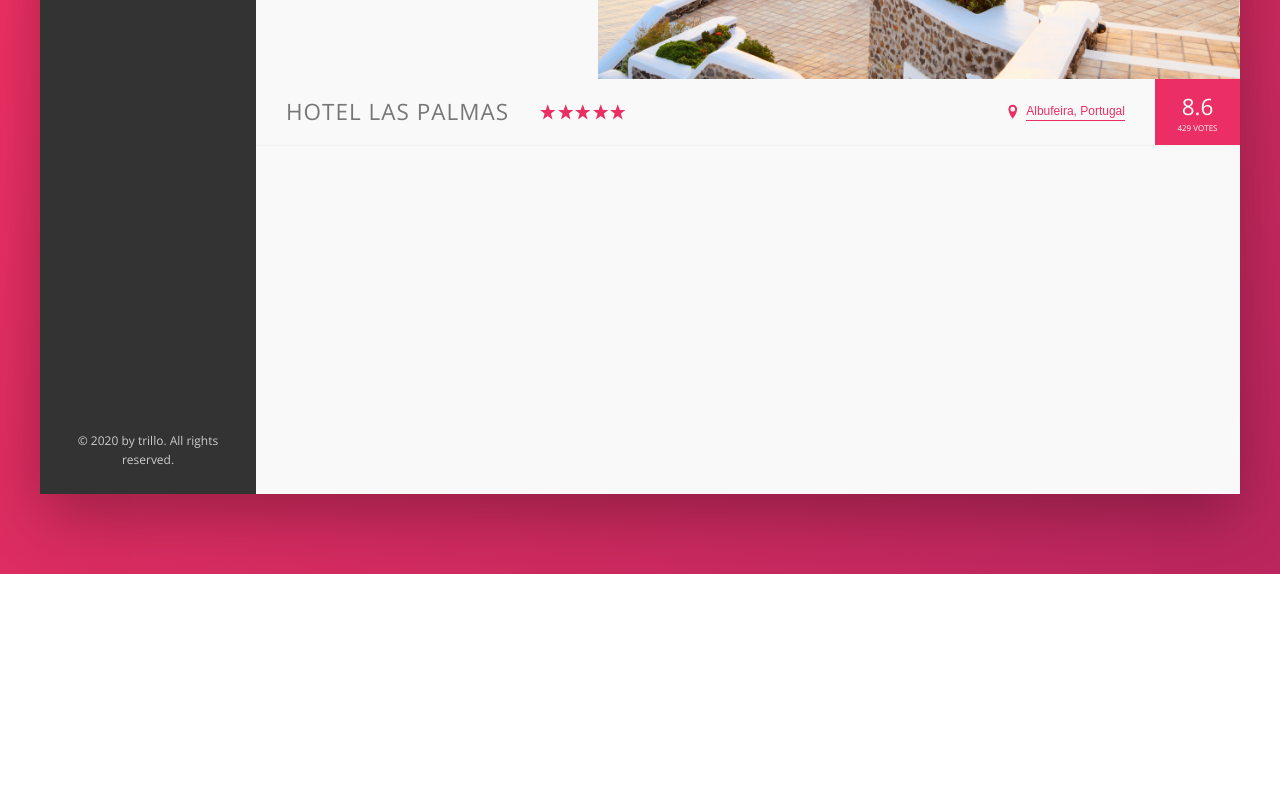
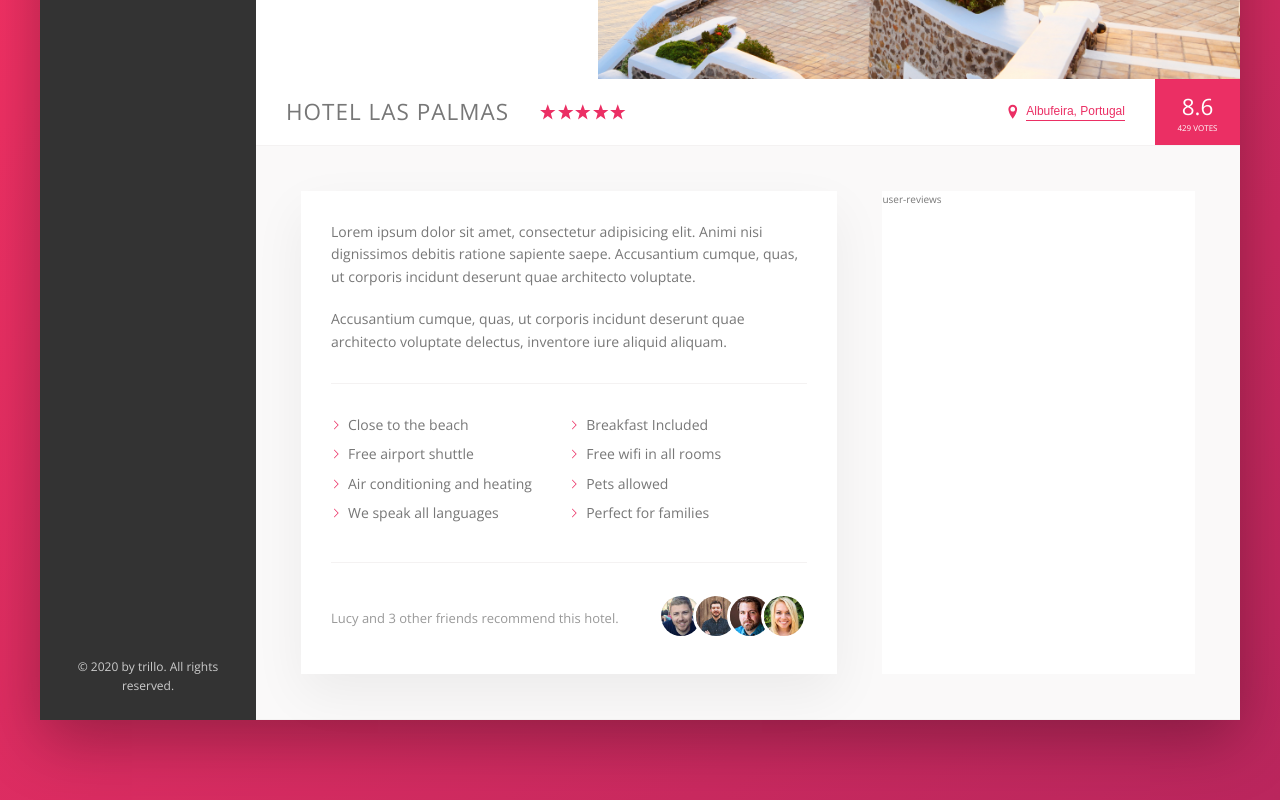
Before and after one commit to adityaiwd/trillo, a website: page index.html in a window 1280 px wide. Shown: the part 456-1256 px from the top of the page. Before the commit the page ends 1030 px from the top, so only its background shows below. Drawn offline with nearby package versions, Linux system fonts and the light colour scheme.

Commit message:
finished description section

```diff
--- a/index.html
+++ b/index.html
@@ -125,6 +125,40 @@
                             <div class="overview__rating-count">429 votes</div>
                         </div>
                     </div>
+                    <div class="detail">
+                        <div class="description">
+                            <p class="paragraph">
+                                Lorem ipsum dolor sit amet, consectetur adipisicing elit. Animi nisi dignissimos debitis ratione sapiente saepe. Accusantium cumque, quas, ut corporis incidunt deserunt quae architecto voluptate.
+                            </p>
+                            <p class="paragraph">
+                                Accusantium cumque, quas, ut corporis incidunt deserunt quae architecto voluptate delectus, inventore iure aliquid aliquam.
+                            </p>
+                            <ul class="list">
+                                <li class="list__item">Close to the beach</li>
+                                <li class="list__item">Breakfast Included</li>
+                                <li class="list__item">Free airport shuttle</li>
+                                <li class="list__item">Free wifi in all rooms</li>
+                                <li class="list__item">Air conditioning and heating</li>
+                                <li class="list__item">Pets allowed</li>
+                                <li class="list__item">We speak all languages</li>
+                                <li class="list__item">Perfect for families</li>
+                            </ul>
+                            <div class="recommend">
+                                <p class="recommend__count">
+                                    Lucy and 3 other friends recommend this hotel.
+                                </p>
+                                <div class="recommend__friends">
+                                    <img src="img/user-3.jpg" alt="Friend 1" class="recommend__photo">
+                                    <img src="img/user-4.jpg" alt="Friend 2" class="recommend__photo">
+                                    <img src="img/user-5.jpg" alt="Friend 3" class="recommend__photo">
+                                    <img src="img/user-6.jpg" alt="Friend 4" class="recommend__photo">
+                                </div>
+                            </div>
+                        </div>
+                        <div class="user-reviews">
+                            user-reviews
+                        </div>
+                    </div>
                 </main>
             </div>
         </div>
--- a/sass/_base.scss
+++ b/sass/_base.scss
@@ -31,6 +31,9 @@ Grey dark 3: #999
   --color-grey-dark-3: #999;
 
   --shadow-dark: 0 2rem 6rem rgba(0,0,0,.3);
+  --shadow-light: 0 2rem 5rem rgba(0,0,0,.06);
+
+  --line: 1px solid var(--color-grey-light-2);
 }
 
 * {
--- a/sass/_components.scss
+++ b/sass/_components.scss
@@ -177,7 +177,7 @@
 .overview {
     display: flex;
     align-items: center;
-    border-bottom: 1px solid var(--color-grey-light-2);
+    border-bottom: var(--line);
 
     &__heading {
         font-size: 2.25rem;
@@ -227,8 +227,8 @@
     }
 }
 
-
-//btn inline
+///////////////////////////////
+//BUTTON INLINE
 .btn-inline{
     border:none;
     color: var(--color-primary);
@@ -264,3 +264,67 @@
         box-shadow: none;
     }
 }
+
+///////////////////////////////
+//PARAGRAPH
+.paragraph:not(:last-of-type){
+    margin-bottom: 2rem;
+}
+
+
+//////////////////////////////
+//LIST
+.list{
+    list-style: none;
+    padding: 3rem 0;
+    margin: 3rem 0;
+    border-top: var(--line);
+    border-bottom: var(--line);
+
+    display: flex;
+    flex-wrap: wrap;
+     &__item{
+         flex: 0 0 50%;
+         margin-bottom: .7rem;
+     }
+     &__item::before{
+         content:"";
+         display: inline-block;
+         width: 1rem;
+         height: 1rem;
+         margin-right: .7rem;
+
+         background-color: var(--color-primary);
+         -webkit-mask-image: url(../img/chevron-thin-right.svg);
+         -webkit-mask-size: cover;
+         mask-image: url(../img/chevron-thin-right.svg);
+         mask-size: cover;
+    }
+}
+
+//////////////////////////////
+//RECOMMEND
+
+.recommend{
+    font-size: 1.3rem;
+    color: var(--color-grey-dark-3);
+
+    display: flex;
+    align-items: center;
+    &__count {
+        margin-right: auto;
+    }
+    &__friends {
+
+    }
+    &__photo {
+        box-sizing: content-box;
+        height: 4rem;
+        width: 4rem;
+        border-radius: 50%;
+        border: 3px solid white;
+        &:not(:last-child){
+            margin-right: -1.5rem;
+        }
+    }
+}
--- a/sass/_layout.scss
+++ b/sass/_layout.scss
@@ -11,7 +11,7 @@
     font-size: 1.4rem;
     height: 7rem;
     background-color: #fff;
-    border-bottom: 1px solid var(--color-grey-light-2);
+    border-bottom: var(--line);
     display: flex;
     justify-content: space-between;
     align-items: center;
@@ -30,6 +30,27 @@
 }
 
 .hotel-view{
-    height: 80rem;
+    background-color: #fff;
     flex: 1;
 }
+
+.detail {
+    display: flex;
+    padding: 4.5rem;
+    background-color: var(--color-grey-light-1);
+    border-bottom: var(--line);
+}
+
+.description {
+    font-size: 1.4rem;
+    background-color: #fff;
+    padding: 3rem;
+    box-shadow: var(--shadow-light);
+    flex: 0 0 60%;
+    margin-right: 4.5rem;
+}
+
+.user-reviews{
+    background-color: #fff;
+    flex: 1;
+}
```
Also changed, not shown: css/style.css, 1 other file.
